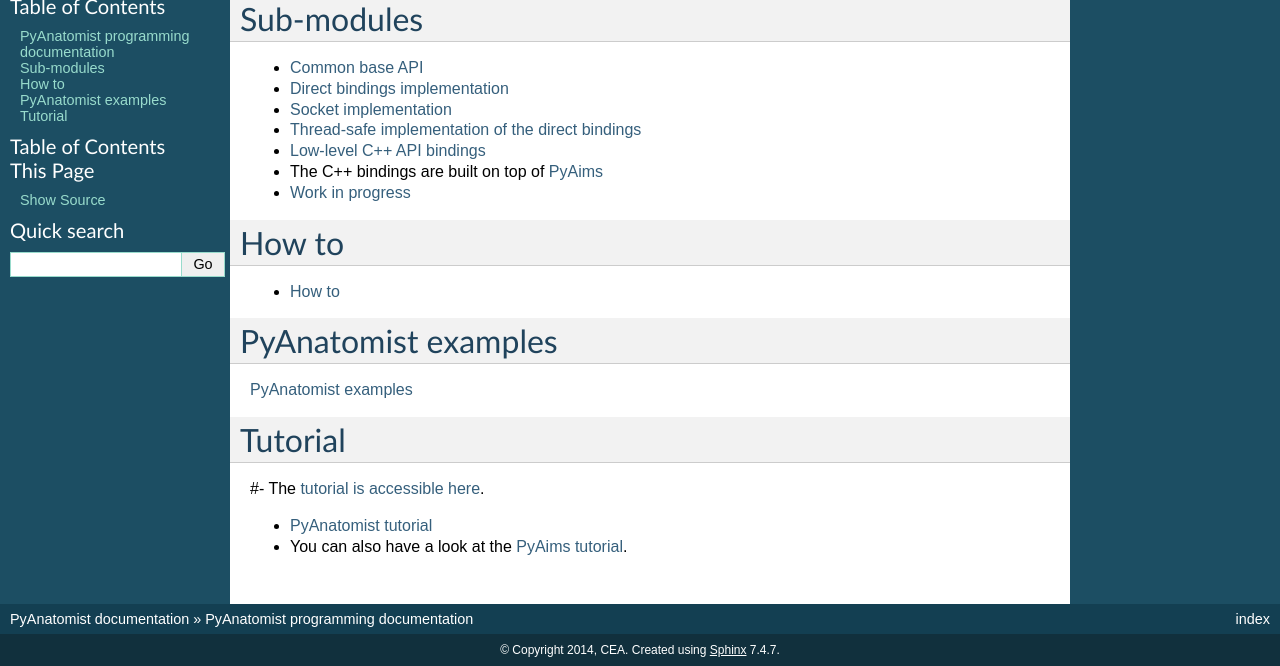
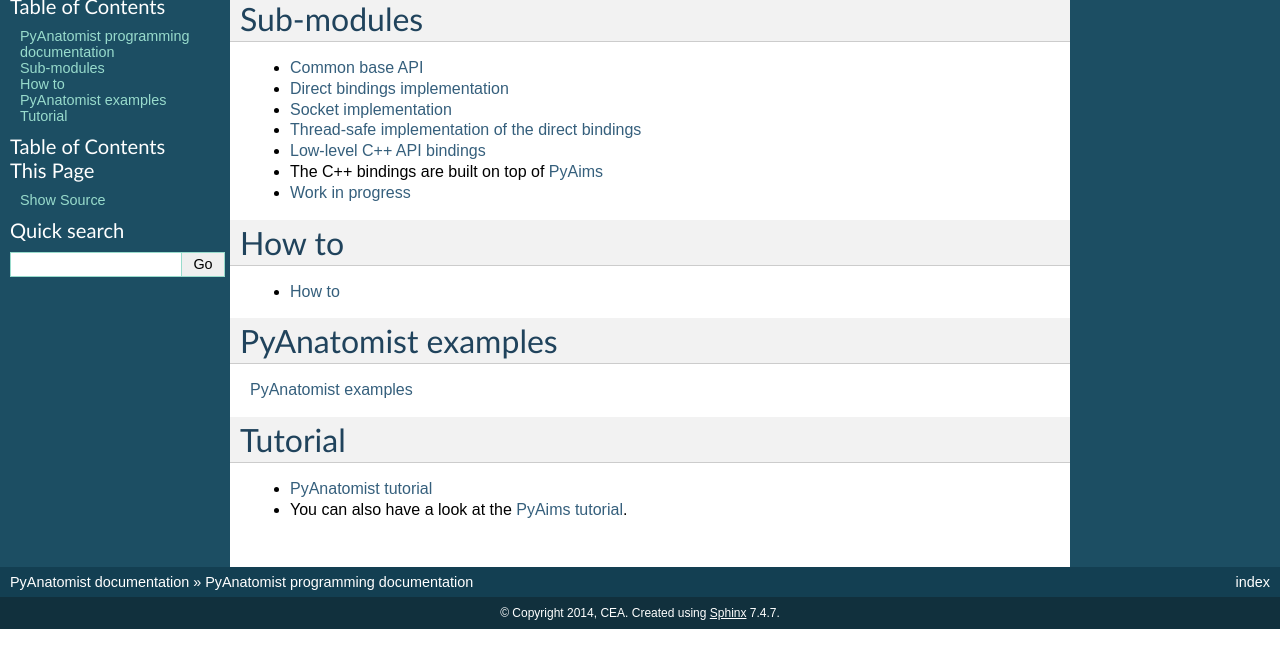
Before and after one commit to brainvisa/anatomist-gpl, a Sphinx documentation site: the page built from pyanatomist/doc/sphinx/index.rst, in a window 1280 px wide, cut to the strip 282-948 px from the top of the page. Built offline with Sphinx 7.4.7, drawn with Linux system fonts in a browser that asks for light colours; the version number could not be read and is left out; after the commit the page ends 911 px from its top, so only the background shows below that.

Commit message:
removed obsolete line in doc
git-svn-id: https://bioproj.extra.cea.fr/neurosvn/brainvisa/anatomist/anatomist-gpl/trunk@62873 613412ce-1361-4b7a-93bf-a3c75af1bae4

```diff
--- a/pyanatomist/doc/sphinx/index.rst
+++ b/pyanatomist/doc/sphinx/index.rst
@@ -45,7 +45,5 @@
 Tutorial
 --------
 
-#- The :anatomist:`tutorial is accessible here <ana_training/en/html/ch09.html>`.
-
 - :doc:`pyanatomist_tutorial`
 - You can also have a look at the :pyaims:`PyAims tutorial <pyaims_tutorial.html>`.
```
